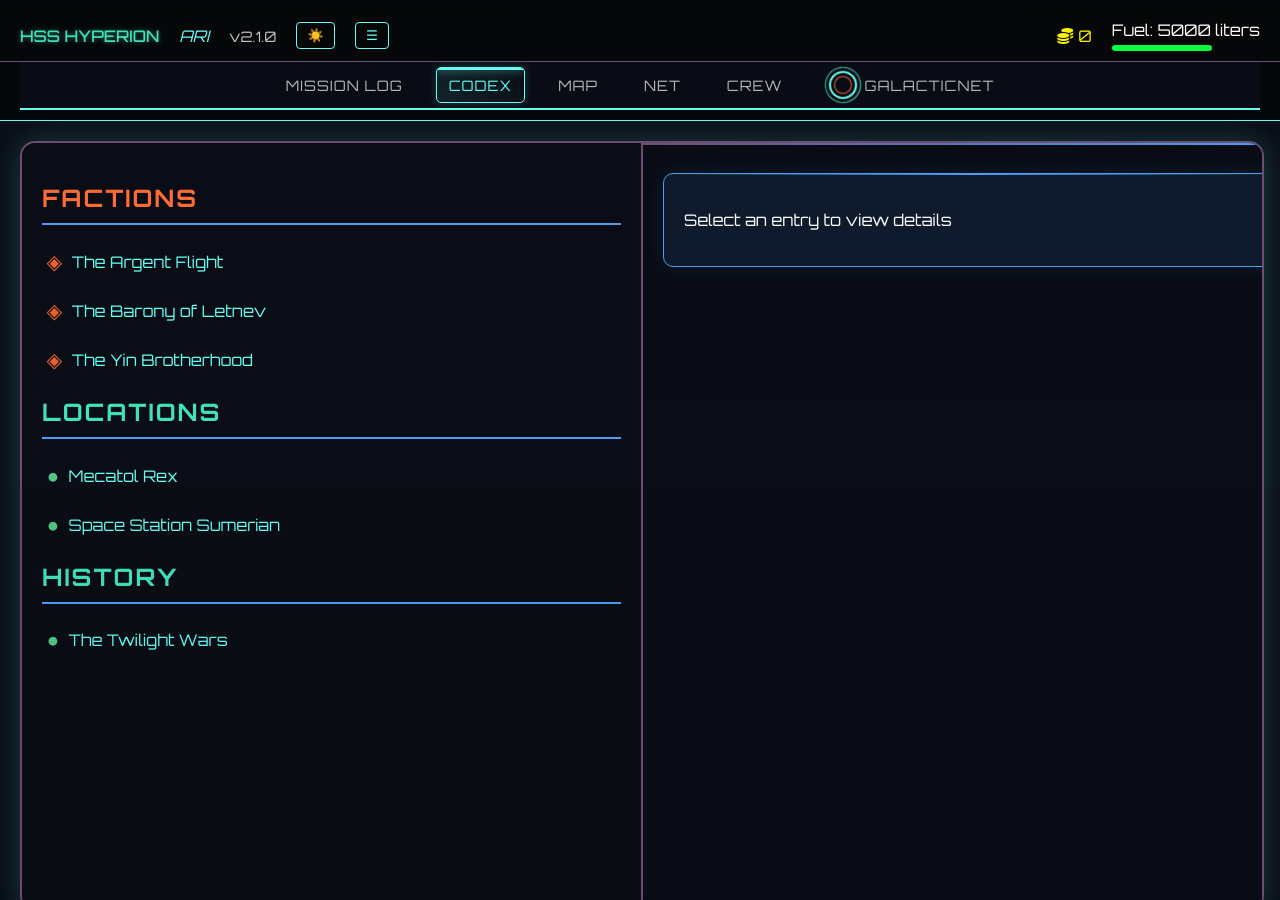
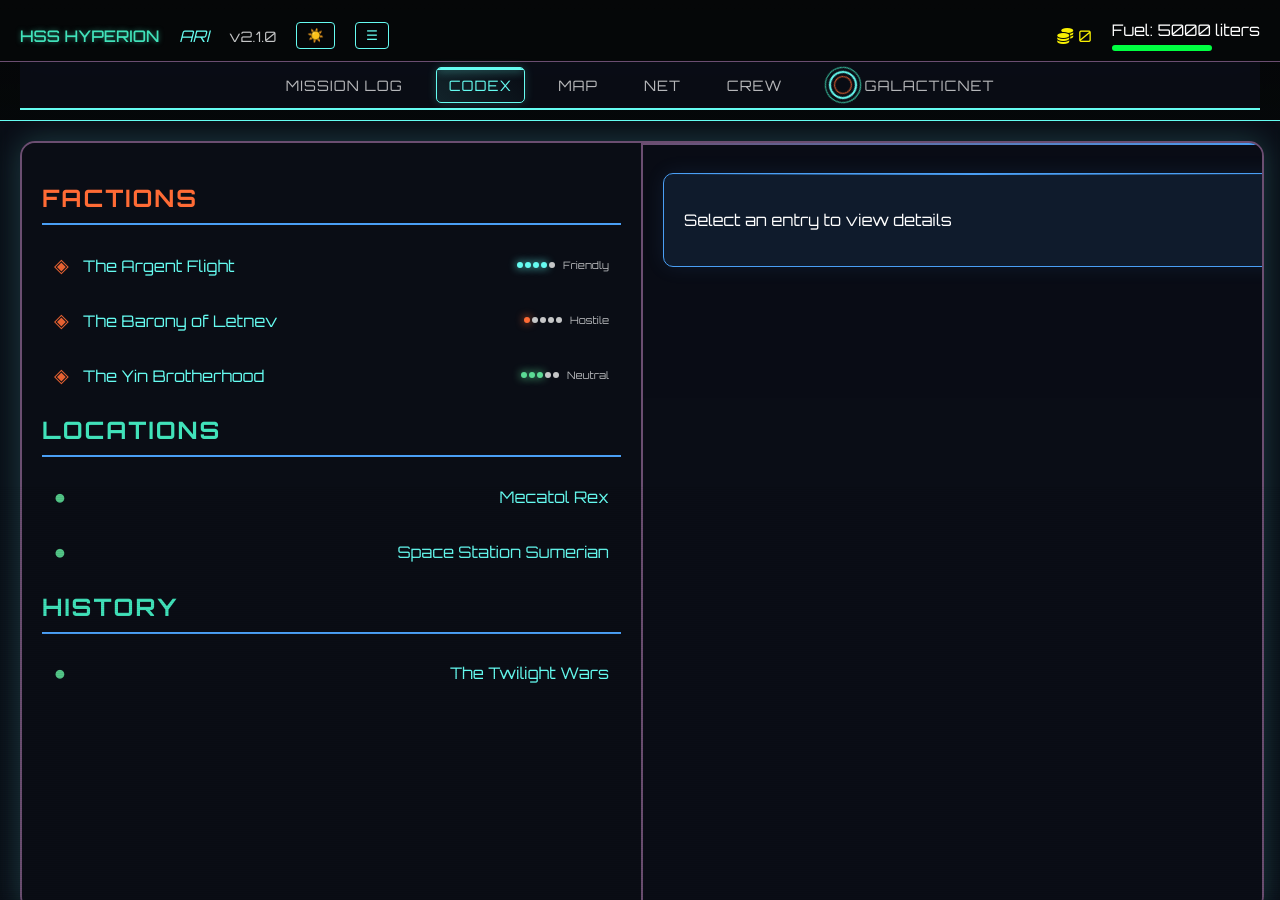
Before and after one commit to Hyperion-box/Hyperion-box.github.io, a Jekyll site: the page built from codex-section.html, in a window 1280 px wide and 900 px high. Built offline with Jekyll 4.4.1, drawn with Linux system fonts in a browser that asks for light colours.

Commit message:
Added relations indicator

```diff
--- a/codex-section.html
+++ b/codex-section.html
@@ -42,9 +43,29 @@ styles:
                         {% for entry in site.codex %}
                             {% if entry.category == "faction" %}
                                 <li>
-                                    <a href="{{ entry.url | relative_url }}" class="mission-link">
-                                        <span class="mission-icon">◈</span>
-                                        {{ entry.title }}
+                                    <a href="{{ entry.url | relative_url }}" class="mission-link" data-relation="{{ entry.relations }}">
+                                        <div class="mission-title">
+                                            <span class="mission-icon">◈</span>
+                                            {{ entry.title }}
+                                        </div>
+                                        <div class="relation-indicator">
+                                            <div class="relation-dots">
+                                                <span class="relation-dot"></span>
+                                                <span class="relation-dot"></span>
+                                                <span class="relation-dot"></span>
+                                                <span class="relation-dot"></span>
+                                                <span class="relation-dot"></span>
+                                            </div>
+                                            <span class="relation-label">
+                                                {% case entry.relations %}
+                                                    {% when 1 %}Hostile
+                                                    {% when 2 %}Unfriendly
+                                                    {% when 3 %}Neutral
+                                                    {% when 4 %}Friendly
+                                                    {% when 5 %}Allied
+                                                {% endcase %}
+                                            </span>
+                                        </div>
                                     </a>
                                 </li>
                             {% endif %}
--- /dev/null
+++ b/styles/codex.css
@@ -0,0 +1,72 @@
+.mission-link {
+    display: flex;
+    align-items: center;
+    justify-content: space-between;
+    padding: 8px 12px;
+    margin: 4px 0;
+    border-radius: 4px;
+    transition: all 0.3s ease;
+}
+
+.relation-indicator {
+    display: flex;
+    align-items: center;
+    gap: 4px;
+    font-size: 0.8em;
+    margin-left: 8px;
+}
+
+.relation-dots {
+    display: flex;
+    gap: 2px;
+}
+
+.relation-dot {
+    width: 6px;
+    height: 6px;
+    border-radius: 50%;
+    background: var(--space-gray);
+    transition: all 0.3s ease;
+}
+
+/* Relation levels */
+[data-relation="1"] .relation-dot:nth-child(1) {
+    background: var(--nova-orange);
+    box-shadow: 0 0 8px var(--nova-orange);
+}
+
+[data-relation="2"] .relation-dot:nth-child(-n+2) {
+    background: var(--cosmic-teal);
+    box-shadow: 0 0 8px var(--cosmic-teal);
+}
+
+[data-relation="3"] .relation-dot:nth-child(-n+3) {
+    background: var(--alien-green);
+    box-shadow: 0 0 8px var(--alien-green);
+}
+
+[data-relation="4"] .relation-dot:nth-child(-n+4) {
+    background: var(--hologram-blue);
+    box-shadow: 0 0 8px var(--hologram-blue);
+}
+
+[data-relation="5"] .relation-dot:nth-child(-n+5) {
+    background: var(--star-blue);
+    box-shadow: 0 0 8px var(--star-blue);
+}
+
+.relation-label {
+    color: var(--text-secondary);
+    font-size: 0.8em;
+    margin-left: 4px;
+}
+
+/* Hover effects */
+.mission-link:hover {
+    background: rgba(102, 252, 241, 0.1);
+    transform: translateX(5px);
+}
+
+.mission-link:hover .relation-dot {
+    transform: scale(1.2);
+}
```
Also changed, not shown: other parts of codex-section.html (+1 -0 lines), _codex/factions/argent.md (+1 -0 lines), _codex/factions/letnev.md (+1 -0 lines), _codex/factions/yin.md (+1 -0 lines).
